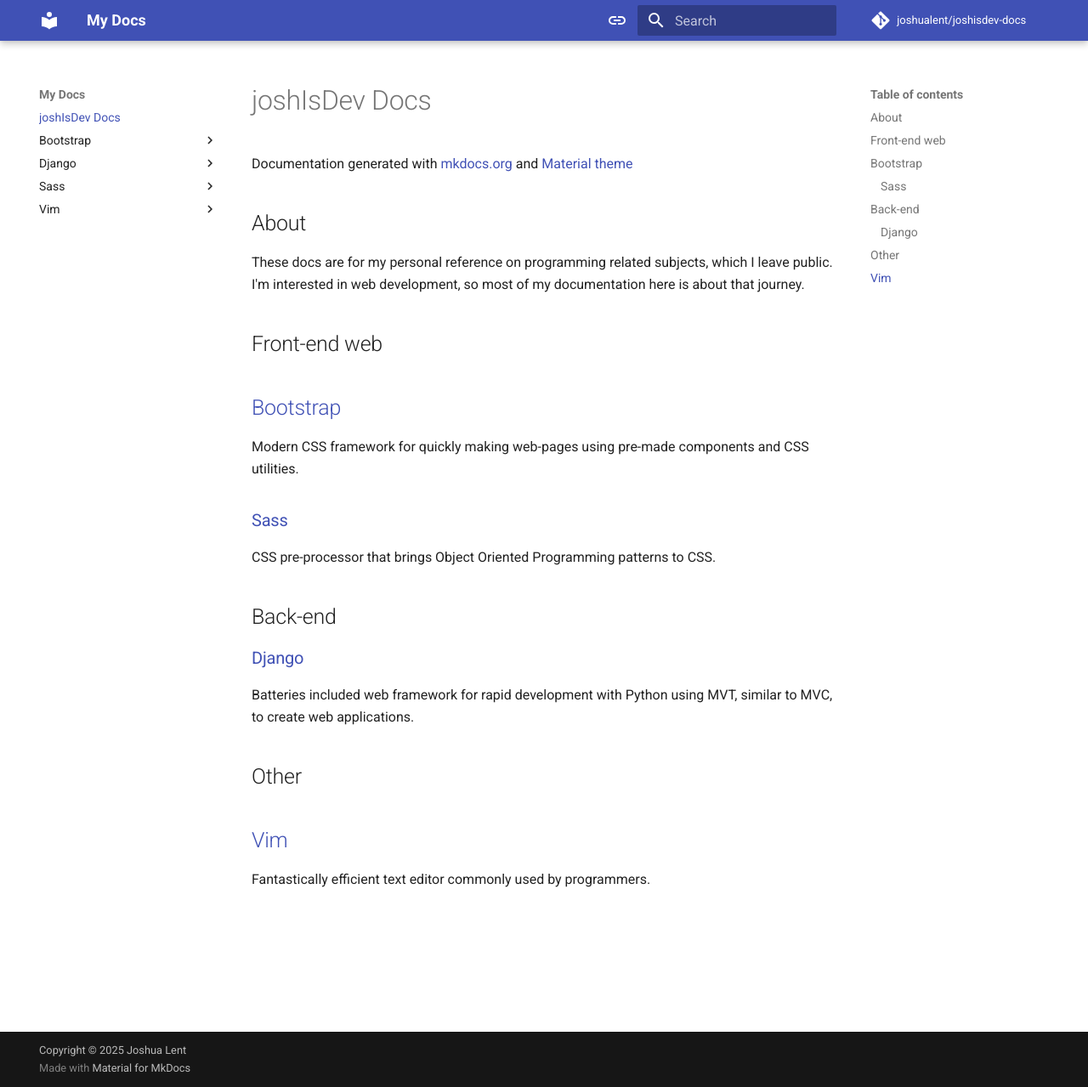
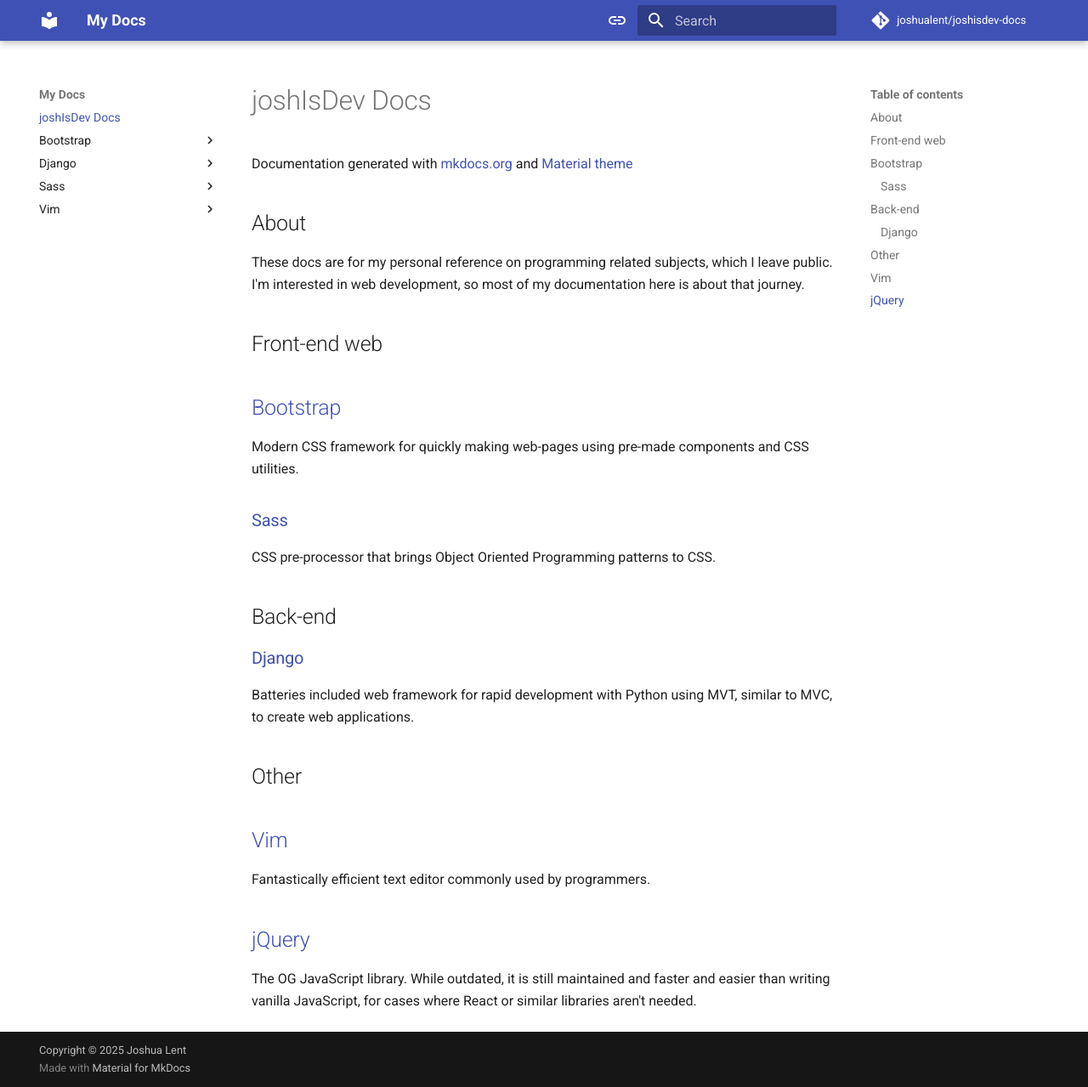
Before and after one commit to joshualent/joshisdev-docs, an MkDocs documentation site: the page built from docs/index.md, in a window 1280 px wide and 1279 px high. Shown: the whole window at 85% size. Built offline with MkDocs 1.6.1 and Material for MkDocs 9.7.7, drawn with Linux system fonts in a browser that asks for light colours; comment, search, counter and statistics services are not loaded.

Commit message:
Add jQuery and update existing entries

```diff
--- a/docs/index.md
+++ b/docs/index.md
@@ -17,3 +17,6 @@
 ## Other
 ## [Vim](Vim/index.md)
 Fantastically efficient text editor commonly used by programmers.
+
+## [jQuery](jQuery/index.md)
+The OG JavaScript library. While outdated, it is still maintained and faster and easier than writing vanilla JavaScript, for cases where React or similar libraries aren't needed.
```
Also changed, not shown: jQuery/index.md (added, +17 -0 lines), jQuery/CommonFunctions.md (added).
